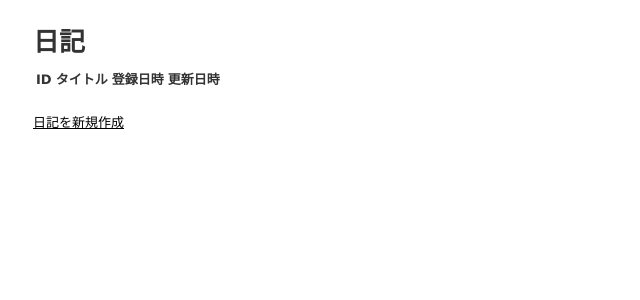
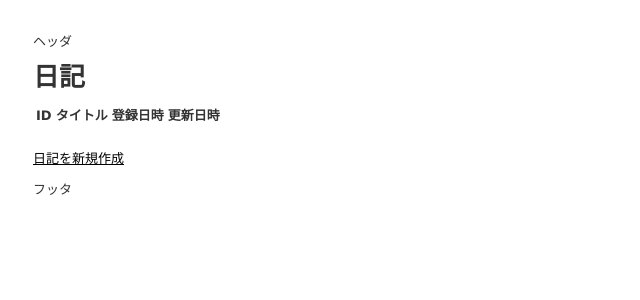
Before and after one commit to yamamusan/practice-rails, a Rails app: page /diaries in a window 1280 px wide. Shown: the top 300 px of the page, without its empty margins (0-640 px from the left). Run offline with Rails 7, Linux system fonts and the light colour scheme; data that the repository does not hold is empty; style sheets or scripts are compiled from the project's sources.

Commit message:
共通フレーム設定

```diff
--- a/app/views/layouts/application.html.erb
+++ b/app/views/layouts/application.html.erb
@@ -10,6 +10,8 @@
   </head>
 
   <body>
+    <p>ヘッダ</p>
     <%= yield %>
+    <p>フッタ</p>
   </body>
 </html>
```
